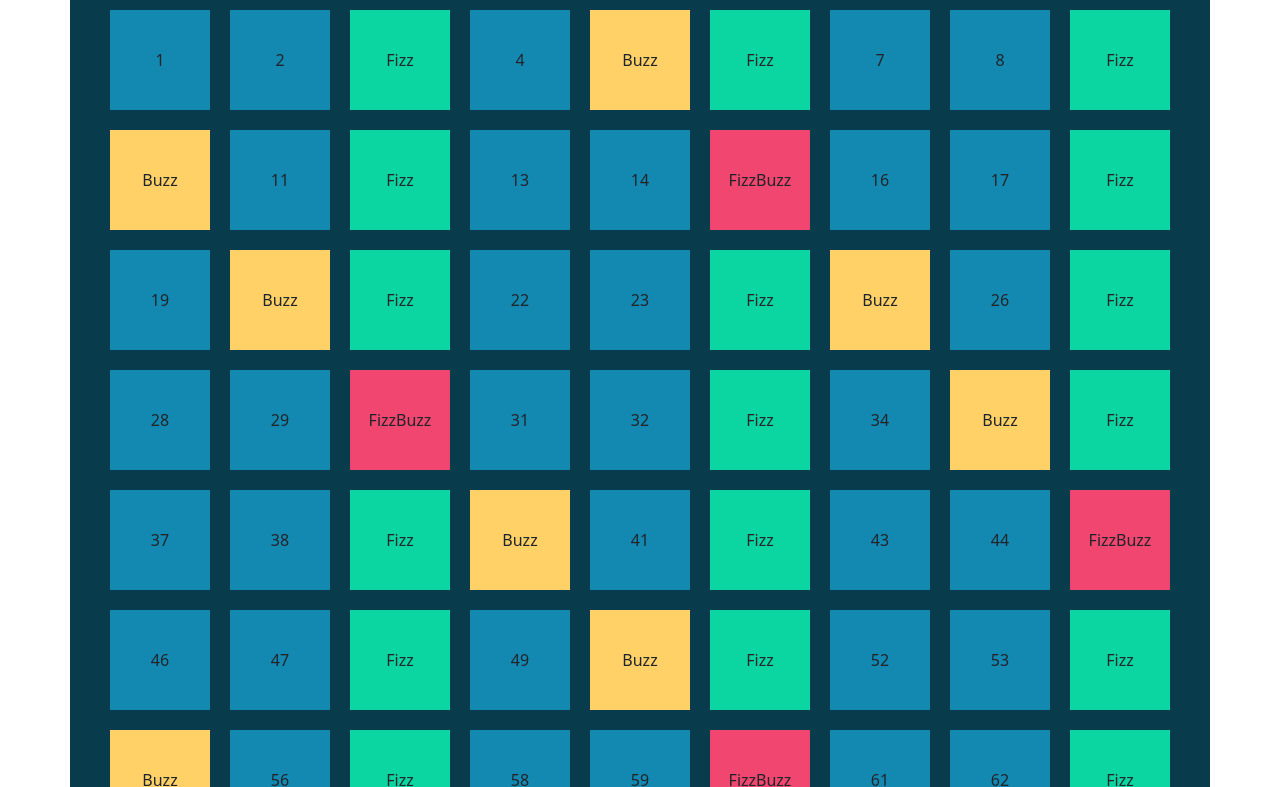
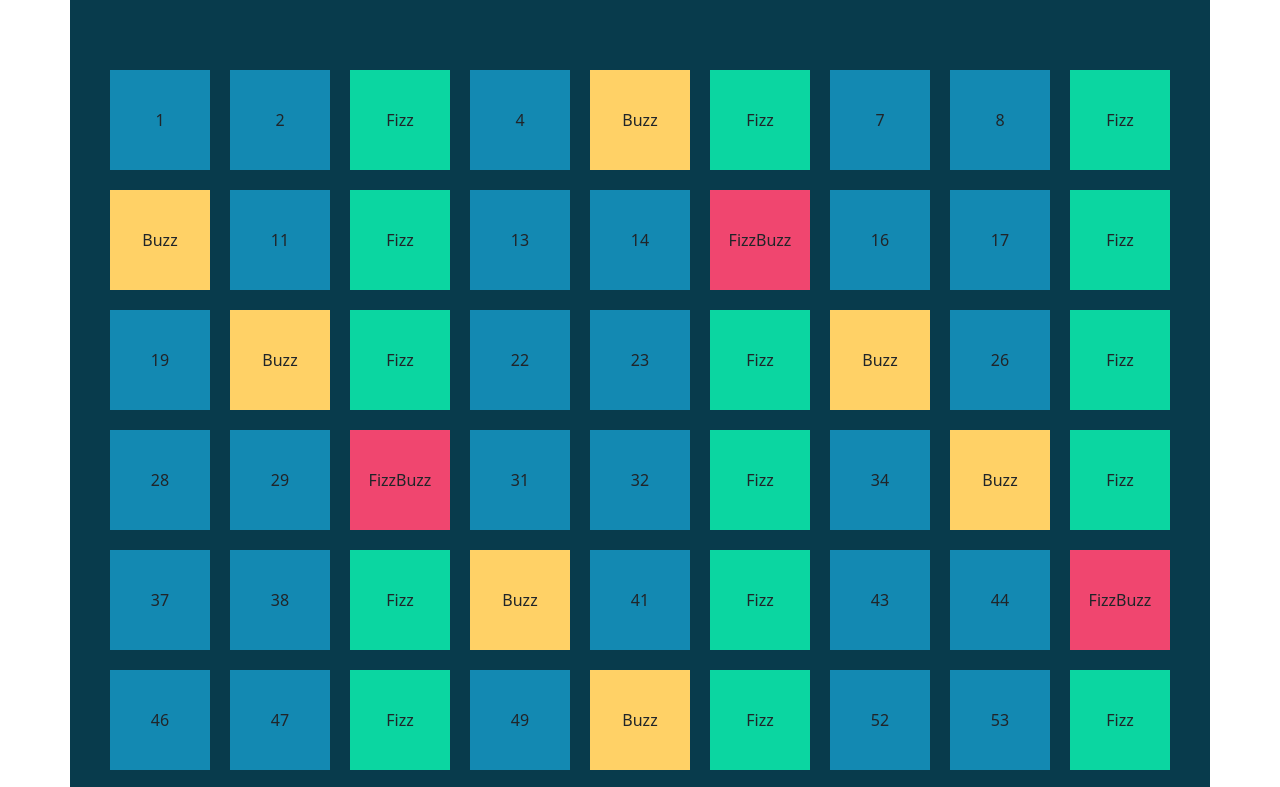
Before and after one commit to Faber000/js-fizzbuzzdom, a plain HTML site: page index.html in a window 1280 px wide. Shown: the top 787 px of the page. Drawn offline with nearby package versions, Linux system fonts and the light colour scheme.

Commit message:
aggiunta padding

```diff
--- a/style.css
+++ b/style.css
@@ -25,4 +25,6 @@
 
 .container {
     background-color: rgb(8, 59, 76);
+    padding-top: 60px;
+    padding-bottom: 60px;
 }
```
Also changed, not shown: index.html (+0 -1 lines).
